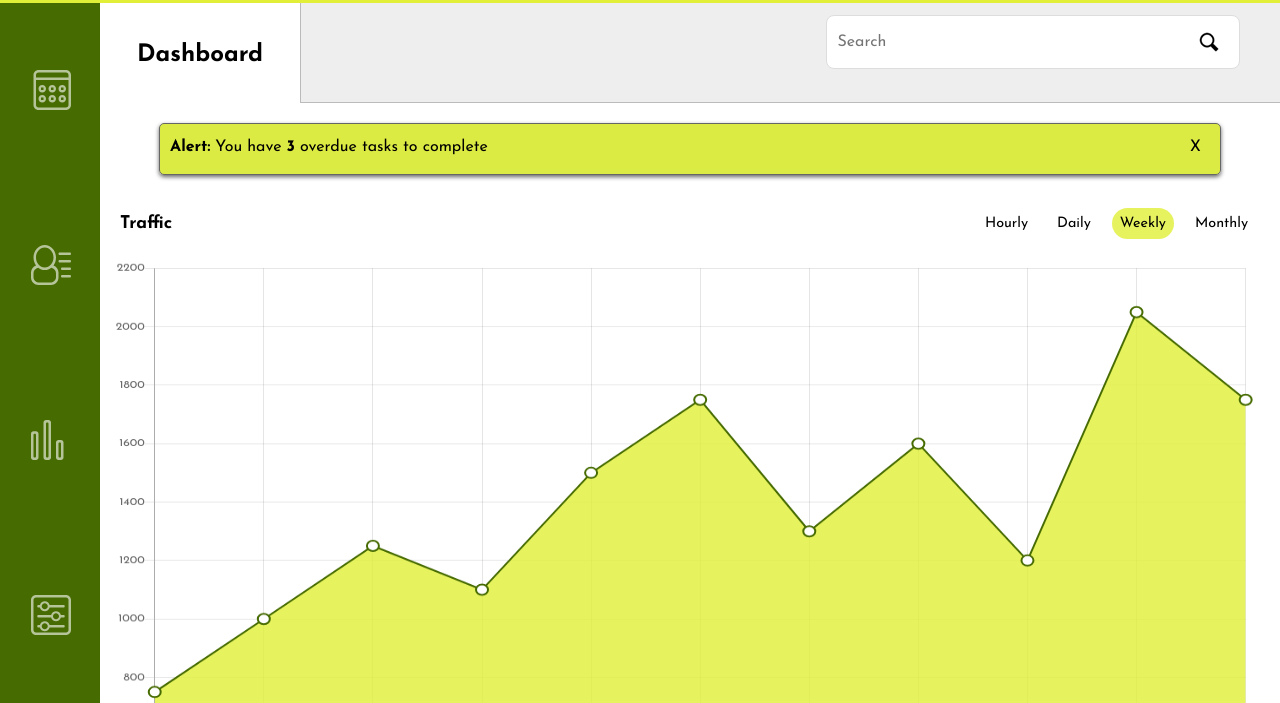
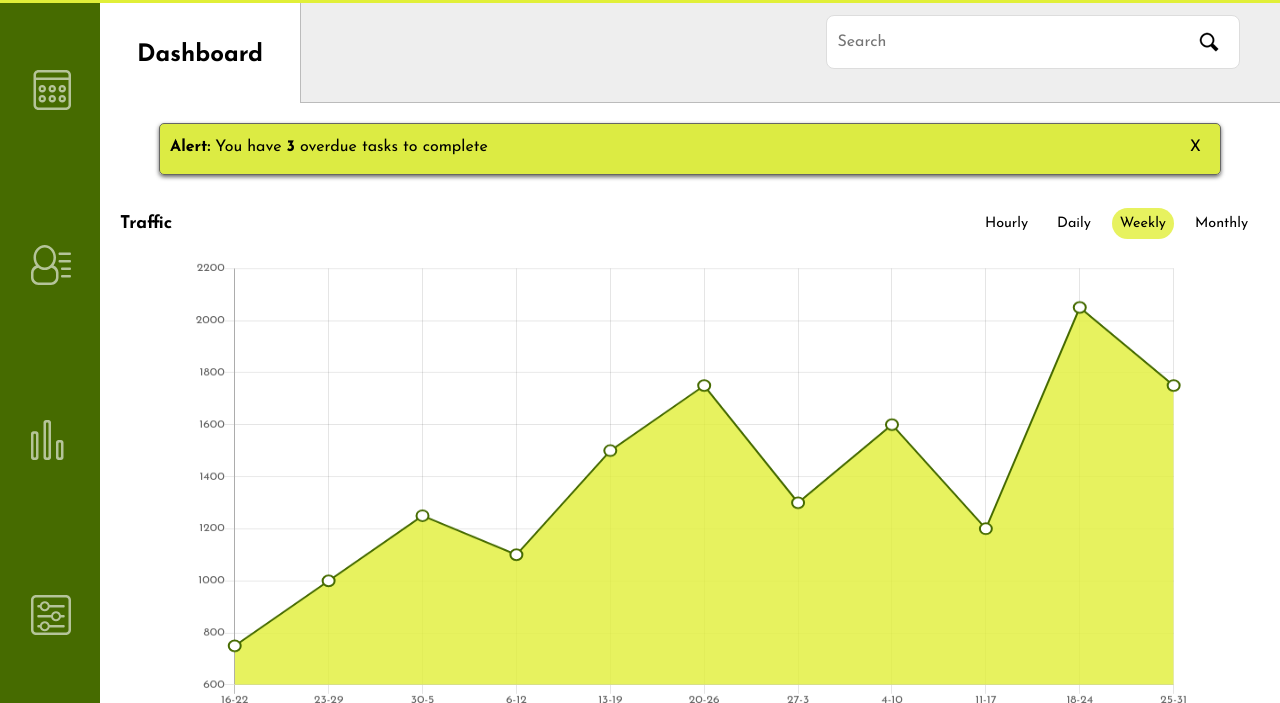
Before and after one commit to c-tregunna/Tech-Degree-Project-07, a plain HTML site: page index.html in a window 1280 px wide. Shown: the part 97-800 px from the top of the page. Drawn offline with nearby package versions, Linux system fonts and the light colour scheme.

Commit message:
Update styles.css

```diff
--- a/css/styles.css
+++ b/css/styles.css
@@ -726,7 +726,7 @@ media-queries
         justify-content: flex-start;
     }
     .nav-icons {
-        margin: 40px 20px;
+        margin: 20px;
     }
     nav a:hover {
         border-left: 2px solid white ;
@@ -770,10 +770,12 @@ media-queries
     }
     #traffic-chart {
         width: 90vw!important;
-        height: 500px!important;
+        height: 450px!important;
     }
     .full-chart-container {
-        width: 90vw;
+        width: 80vw;
+        margin: auto;
+        max-width: 1000px;
     }
     .chart-1 {
         border-bottom: none;
```
